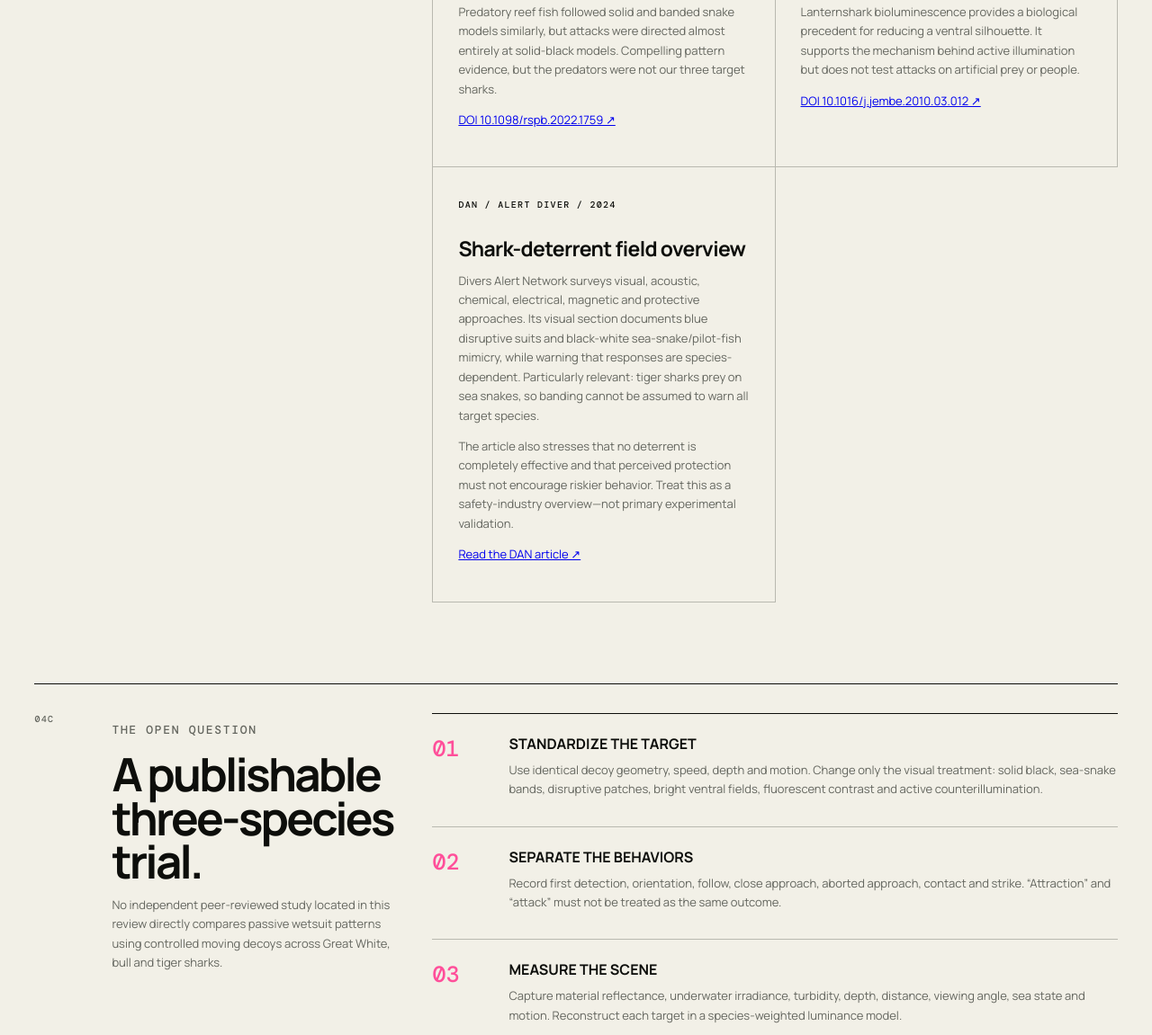
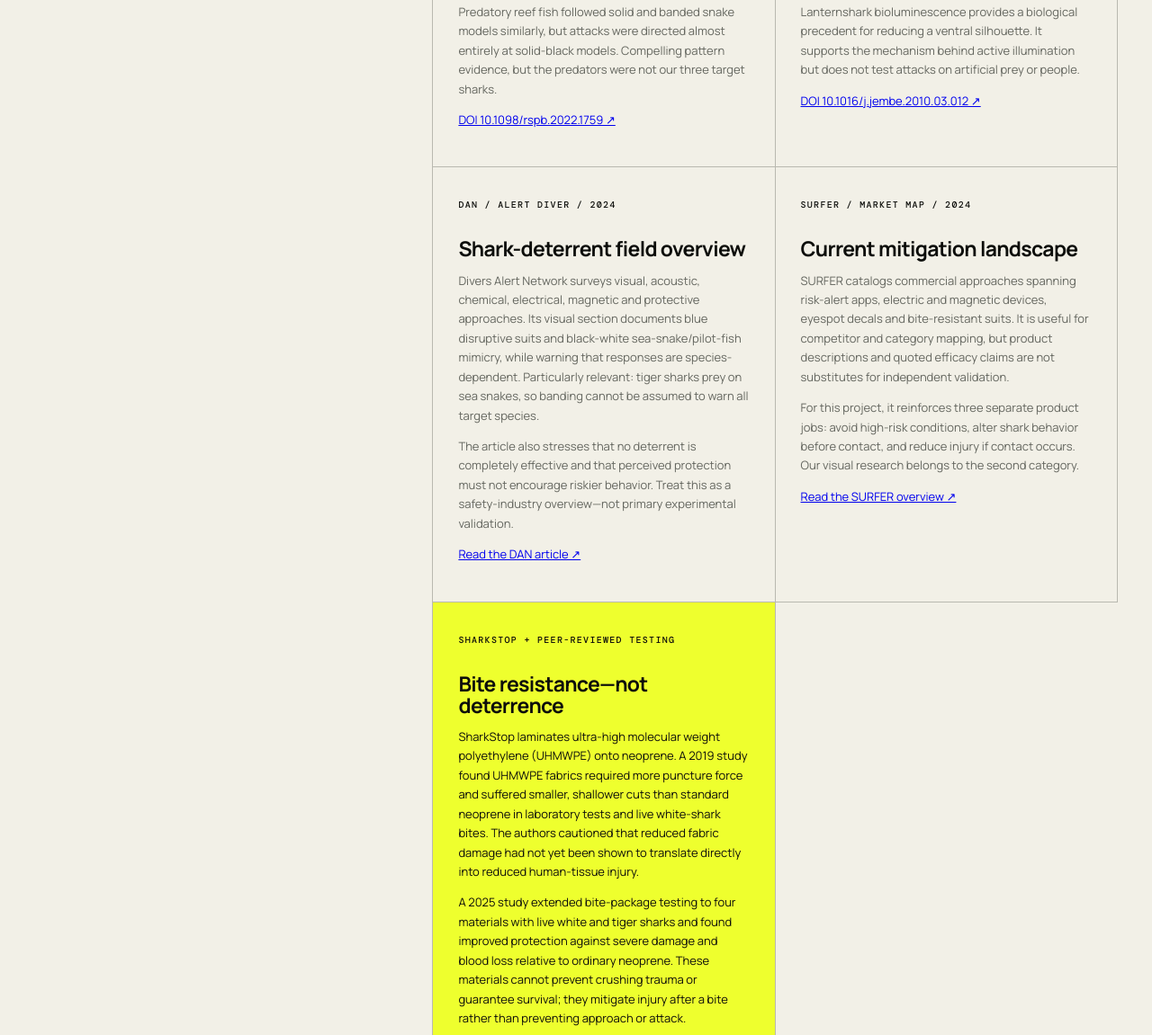
Before and after one commit to theLodgeBots/wetsuit-lab, a website: page shark-vision/index.html in a window 1280 px wide. Shown: the part 7325-8476 px from the top of the page at 90% size. Drawn offline with nearby package versions, Linux system fonts and the light colour scheme.

Commit message:
Add commercial deterrent and bite-resistant suit research

```diff
--- a/shark-vision/index.html
+++ b/shark-vision/index.html
@@ -109,6 +109,8 @@
         <article class="signal"><span>GOIRAN ET AL. / 2022</span><h3>Sea-snake banding</h3><p>Predatory reef fish followed solid and banded snake models similarly, but attacks were directed almost entirely at solid-black models. Compelling pattern evidence, but the predators were not our three target sharks.</p><p><a href="https://doi.org/10.1098/rspb.2022.1759" target="_blank" rel="noreferrer">DOI 10.1098/rspb.2022.1759 ↗</a></p></article>
         <article class="signal"><span>CLAES ET AL. / 2010</span><h3>Natural counterillumination</h3><p>Lanternshark bioluminescence provides a biological precedent for reducing a ventral silhouette. It supports the mechanism behind active illumination but does not test attacks on artificial prey or people.</p><p><a href="https://doi.org/10.1016/j.jembe.2010.03.012" target="_blank" rel="noreferrer">DOI 10.1016/j.jembe.2010.03.012 ↗</a></p></article>
         <article class="signal"><span>DAN / ALERT DIVER / 2024</span><h3>Shark-deterrent field overview</h3><p>Divers Alert Network surveys visual, acoustic, chemical, electrical, magnetic and protective approaches. Its visual section documents blue disruptive suits and black-white sea-snake/pilot-fish mimicry, while warning that responses are species-dependent. Particularly relevant: tiger sharks prey on sea snakes, so banding cannot be assumed to warn all target species.</p><p>The article also stresses that no deterrent is completely effective and that perceived protection must not encourage riskier behavior. Treat this as a safety-industry overview—not primary experimental validation.</p><p><a href="https://world.dan.org/alert-diver/article/shark-deterrents/" target="_blank" rel="noreferrer">Read the DAN article ↗</a></p></article>
+        <article class="signal"><span>SURFER / MARKET MAP / 2024</span><h3>Current mitigation landscape</h3><p>SURFER catalogs commercial approaches spanning risk-alert apps, electric and magnetic devices, eyespot decals and bite-resistant suits. It is useful for competitor and category mapping, but product descriptions and quoted efficacy claims are not substitutes for independent validation.</p><p>For this project, it reinforces three separate product jobs: avoid high-risk conditions, alter shark behavior before contact, and reduce injury if contact occurs. Our visual research belongs to the second category.</p><p><a href="https://www.surfer.com/gear/new-shark-deterrent-technology" target="_blank" rel="noreferrer">Read the SURFER overview ↗</a></p></article>
+        <article class="signal hot"><span>SHARKSTOP + PEER-REVIEWED TESTING</span><h3>Bite resistance—not deterrence</h3><p>SharkStop laminates ultra-high molecular weight polyethylene (UHMWPE) onto neoprene. A 2019 study found UHMWPE fabrics required more puncture force and suffered smaller, shallower cuts than standard neoprene in laboratory tests and live white-shark bites. The authors cautioned that reduced fabric damage had not yet been shown to translate directly into reduced human-tissue injury.</p><p>A 2025 study extended bite-package testing to four materials with live white and tiger sharks and found improved protection against severe damage and blood loss relative to ordinary neoprene. These materials cannot prevent crushing trauma or guarantee survival; they mitigate injury after a bite rather than preventing approach or attack.</p><p><a href="https://sharkstop.co/pages/science" target="_blank" rel="noreferrer">SharkStop science page ↗</a> · <a href="https://doi.org/10.1371/journal.pone.0224432" target="_blank" rel="noreferrer">2019 PLOS ONE study ↗</a> · <a href="https://doi.org/10.1071/WR25019" target="_blank" rel="noreferrer">2025 Wildlife Research study ↗</a></p></article>
       </div>
     </section>
 
```
